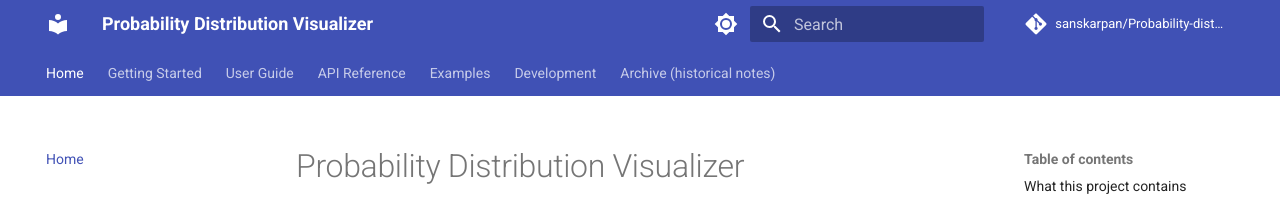
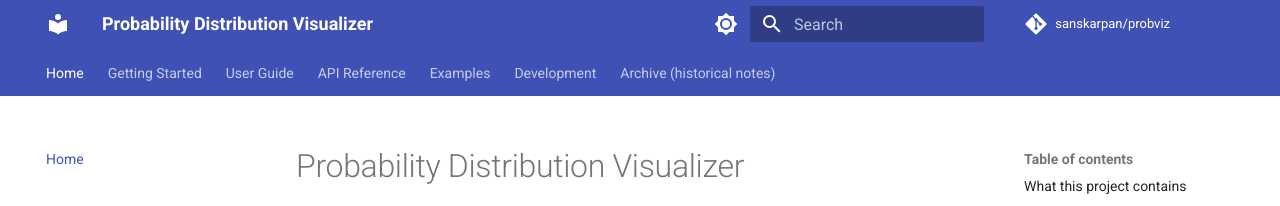
Before and after one commit to sanskarpan/Probability-distribution-visualizer, an MkDocs documentation site: the page built from docs/index.md, in a window 1280 px wide. Shown: the top 206 px of the page. Built offline with MkDocs 1.6.1 and Material for MkDocs 9.7.7, drawn with Linux system fonts in a browser that asks for light colours; comment, search, counter and statistics services are not loaded.

Commit message:
docs: point mkdocs site to probviz repo and Pages URL

```diff
--- a/mkdocs.yml
+++ b/mkdocs.yml
@@ -1,8 +1,9 @@
 site_name: Probability Distribution Visualizer
 site_description: Interactive probability distribution visualizer with univariate, multivariate, copula, mixture, fitting, Monte Carlo, and statistical-test toolkits.
 site_author: Sanskar Pan and contributors
-repo_url: https://github.com/sanskarpan/Probability-distribution-visualizer
-repo_name: sanskarpan/Probability-distribution-visualizer
+site_url: https://sanskarpan.github.io/probviz/
+repo_url: https://github.com/sanskarpan/probviz
+repo_name: sanskarpan/probviz
 copyright: Copyright &copy; 2024-2026 Sanskar Pan and contributors (MIT)
 
 theme:
```
